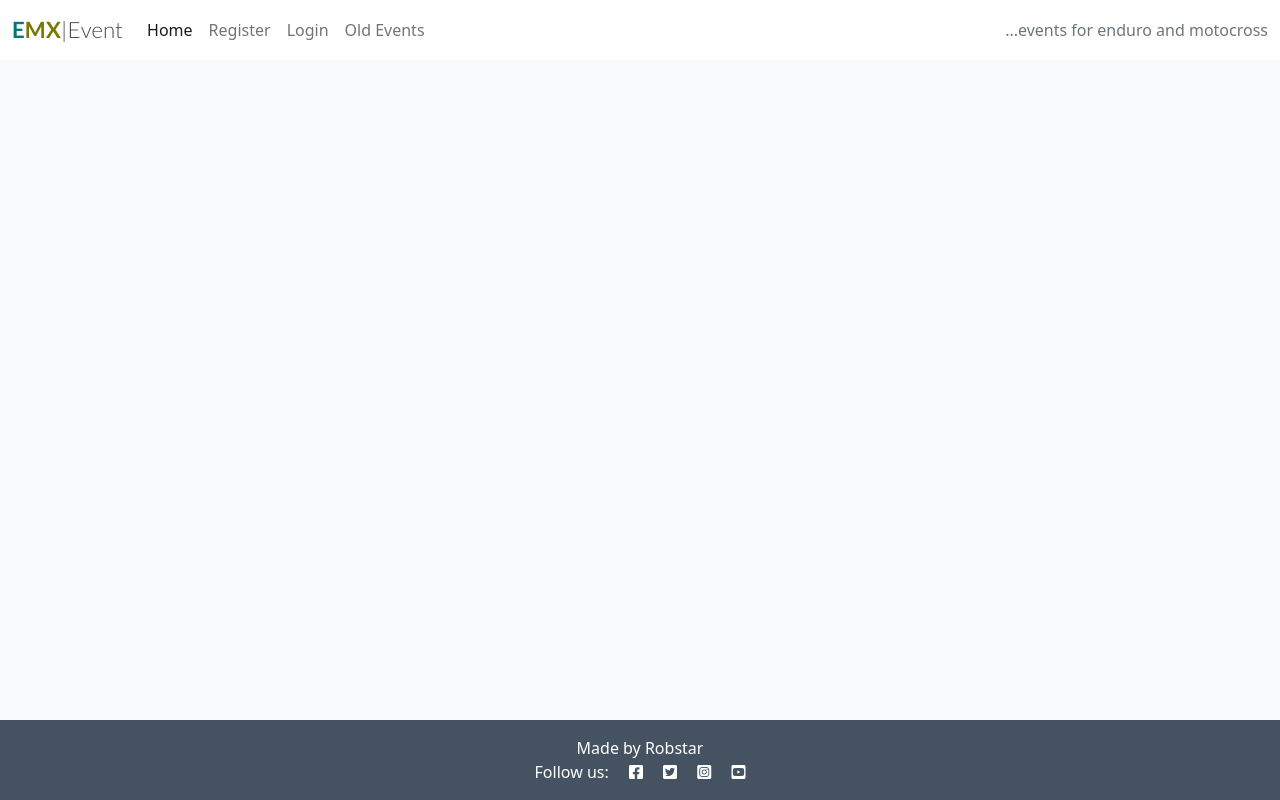
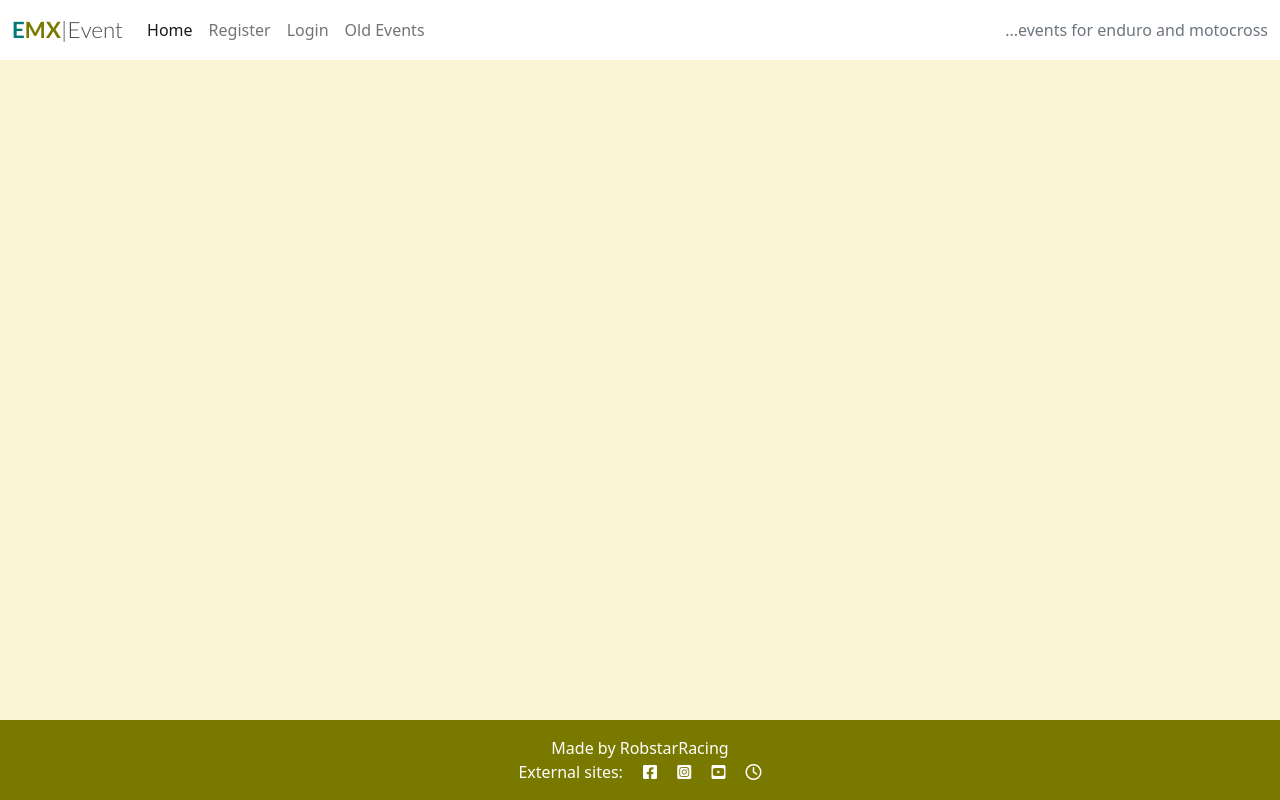
Before and after one commit to RobertAhlin/emx, a Django app: page /old-events/ in a window 1280 px wide. Run offline with Django 3.2, Linux system fonts and the light colour scheme; data that the repository does not hold is empty.

Commit message:
added links to footer icons and tested to add an event with image upload

```diff
--- a/events/views.py
+++ b/events/views.py
@@ -11,7 +11,7 @@ class EventList(generic.ListView):
     model = Event
     queryset = Event.objects.filter(status=1).order_by('event_date')
     template_name = 'index.html'
-    paginate_by = 6
+    paginate_by = 4
 
 
 class OldEventList(generic.ListView):
--- a/static/css/style.css
+++ b/static/css/style.css
@@ -1,5 +1,10 @@
 body {
     background-color: #f9fcd4;
+}
+
+a {
+    text-decoration: none;
+    color: inherit;
 }
 
 .sign-p {
@@ -29,12 +34,12 @@ body {
     background-color: #fff;
 }
 
-.dark-bg {
-    background-color: #445261;
+.emx-bg {
+    background-color: #797900;
 }
 
 .main-bg {
-    background-color: #F9FAFC;
+    background-color: #fcf5d5;
 }
 
 .card {
--- a/templates/base.html
+++ b/templates/base.html
@@ -76,17 +76,18 @@
 
     <main class="flex-shrink-0 main-bg">
         {% block content %}
-        <!-- Content Goes here -->
+        <!-- Content hoes here -->
         {% endblock content %}
     </main>
 
     <!-- Footer -->
-    <footer class="footer mt-auto py-3 dark-bg">
-        <p class="m-0 text-center text-white">Made by Robstar</p>
-        <p class="m-0 text-center text-white">Follow us: <i class="fab fa-facebook-square ms-3"></i>
-            <i class="fab fa-twitter-square ms-3"></i>
-            <i class="fab fa-instagram-square ms-3"></i>
-            <i class="fab fa-youtube-square ms-3"></i>
+    <footer class="footer mt-auto py-3 emx-bg">
+        <p class="m-0 text-center text-white">Made by RobstarRacing</p>
+        <p class="m-0 text-center text-white">External sites:
+            <a href="https://www.facebook.com/RobstarRacing" target="_blank"><i class="fab fa-facebook-square ms-3"></i></a>
+            <a href="https://www.instagram.com/robstarracing/" target="_blank"><i class="fab fa-instagram-square ms-3"></i></a>
+            <a href="https://www.youtube.com/@robertahlin1600" target="_blank"><i class="fab fa-youtube-square ms-3"></i></a>
+            <a href="https://live.emx-timing.se/" target="_blank"><i class="far fa-clock ms-3"></i></a>
         </p>
     </footer>
     <script>
```
Also changed, not shown: README.md.
